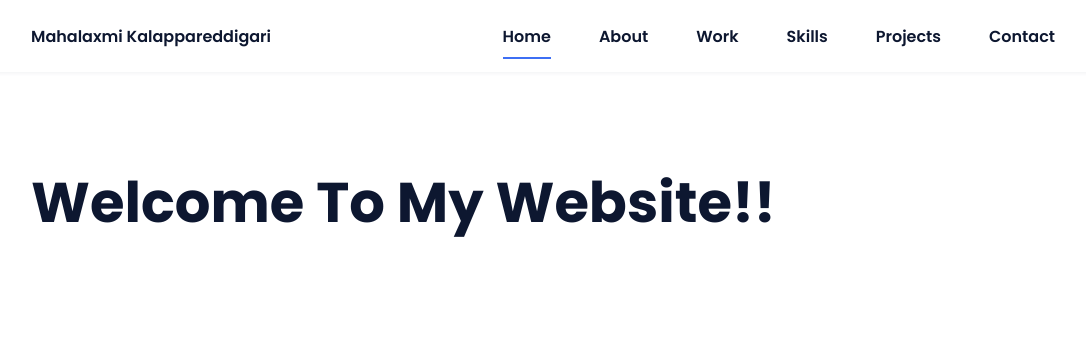
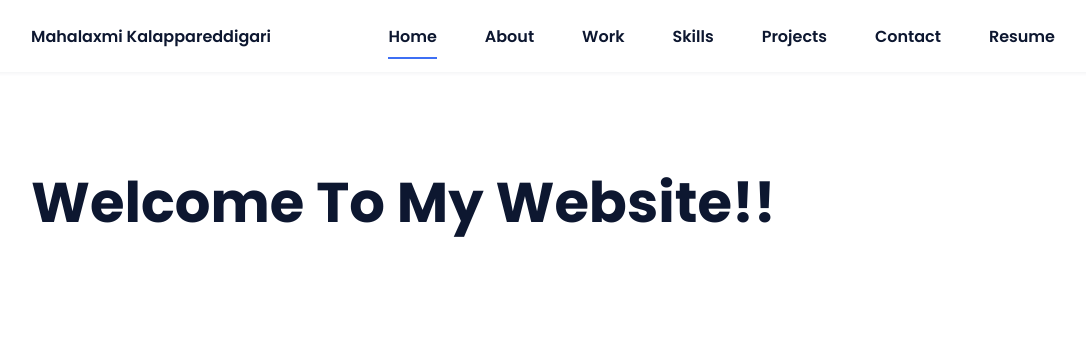
Before and after one commit to MahalaxmiK/MahalaxmiK.github.io, a plain HTML site: page index.html in a window 1280 px wide. Shown: the top 343 px of the page, without its empty margins (97-1183 px from the left). Drawn offline with nearby package versions, Linux system fonts and the light colour scheme.

Commit message:
added resume

```diff
--- a/index.html
+++ b/index.html
@@ -29,6 +29,8 @@
                     <li class="nav__item"><a href="#skills" class="nav__link">Skills</a></li>
                     <li class="nav__item"><a href="#projects" class="nav__link">Projects</a></li>
                     <li class="nav__item"><a href="#contact" class="nav__link">Contact</a></li>
+                    <li class="nav__item"><a href="assets/resume/Mahalaxmi_Resume.pdf" class="nav__link" id="resume-link" target="_blank">Resume</a>
+                    </li>
                 </ul>
             </div>
 
```
Also changed, not shown: 1 other file.
